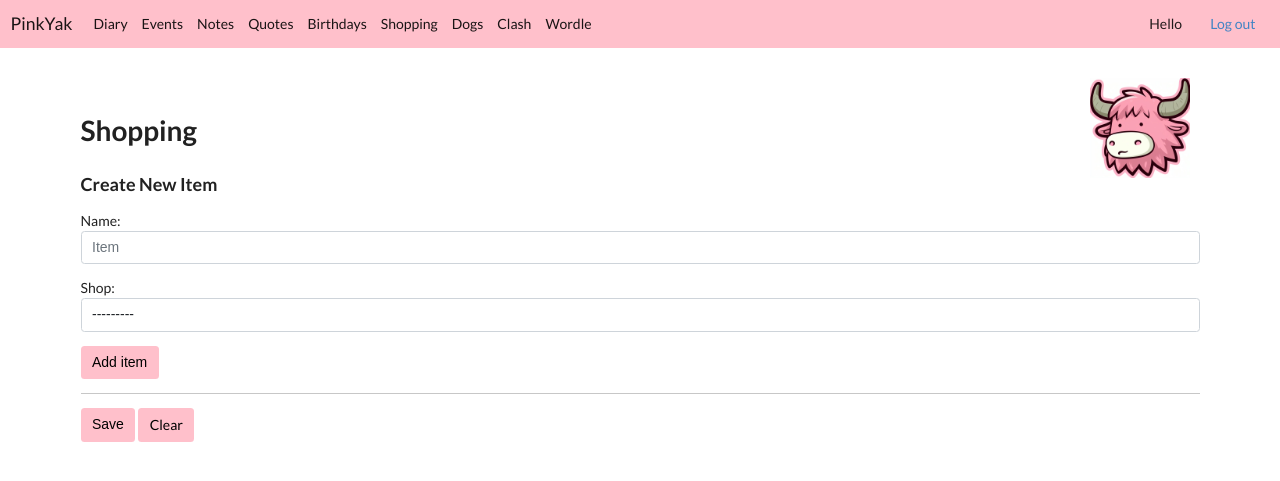
After one commit to DarrenRobinson500/delicium, a Django app: page /shopping in a window 1280 px wide. The commit adds this page. Shown: the top 481 px of the page. Run offline with Django 4.2, Linux system fonts and the light colour scheme; a user stored in the database is signed in; data that the repository does not hold is empty; some libraries are stand-ins or nearby versions.

Commit message:
Add Shopping

```diff
--- a/app/forms.py
+++ b/app/forms.py
@@ -2,6 +2,14 @@ from django.forms import *
 from .models import *
 from ckeditor.widgets import CKEditorWidget
 
+class ShoppingForm(ModelForm):
+    class Meta:
+        model = Shopping
+        fields = ['name', "shop", ]
+        widgets = {
+            'name': TextInput(attrs={'class':'form-control', 'placeholder': "Item"}),
+            'shop': Select(attrs={'class': 'form-control'}),
+        }
 class EventForm(ModelForm):
     class Meta:
         model = Event
--- a/app/models.py
+++ b/app/models.py
@@ -3,6 +3,23 @@ from django.db.models import *
 from datetime import datetime, date, timedelta
 from django.db.models.functions import ExtractMonth, ExtractDay
 from ckeditor.fields import RichTextField
+
+class Shop(Model):
+    name = TextField(null=True, blank=True)
+    order = IntegerField(null=True, blank=True)
+    def __str__(self): return self.name
+    def items(self): return Shopping.objects.filter(shop=self).order_by("order")
+    def visible(self):
+        if len(self.items()) > 0: return True
+        return False
+
+
+class Shopping(Model):
+    name = TextField(null=True, blank=True)
+    shop = ForeignKey(Shop, null=True, blank=True, on_delete=SET_NULL)
+    buy = BooleanField(null=True,)
+    order = IntegerField(null=True, blank=True)
+    def __str__(self): return self.name
 
 class Event(Model):
     description = TextField(null=True, blank=True)
@@ -65,9 +82,7 @@ class Category(Model):
         return self.name
 
 class Diary(Model):
-    # text = TextField(null=True, blank=True)
     text = RichTextField(null=True, blank=True)
-
     date = DateField(auto_now_add=True, null=True)
 
     class Meta:
@@ -127,6 +142,9 @@ class Note(Model):
         if correction_made:
             children = Note.objects.filter(parent=self).order_by("order")
         return children
+
+    def children(self):
+        return Note.objects.filter(parent=self).order_by("order")
 
 class Quote(Model):
     quote = TextField(null=True, blank=True)
@@ -236,4 +254,4 @@ def get_birthday_reminders():
             text += f"It is {object.person}'s birthday today. "
     return text
 
-all_models = [Category, Diary, Note, Quote, Birthday, Dog, Booking, Event, TH, Player]
+all_models = [Category, Diary, Note, Quote, Birthday, Dog, Booking, Event, TH, Player, Shopping, Shop]
--- a/app/static/styles.css
+++ b/app/static/styles.css
@@ -4,6 +4,7 @@
     color: black;
     background-color: #ffc0cb;
     border-color: #ffc0cb
+    padding: 10px
 }
 
 .django-ckeditor-widget {
--- a/app/templates/navbar.html
+++ b/app/templates/navbar.html
@@ -9,6 +9,7 @@
         <li class="nav-item"><a class="nav-link active" href="{% url 'notes' %}">Notes</a></li>
         <li class="nav-item"><a class="nav-link active" href="{% url 'quotes' %}">Quotes</a></li>
         <li class="nav-item"><a class="nav-link active" href="{% url 'birthdays' %}">Birthdays</a></li>
+        <li class="nav-item"><a class="nav-link active" href="{% url 'shopping'%}">Shopping</a></li>
         <li class="nav-item"><a class="nav-link active" href="{% url 'dogs' %}">Dogs</a></li>
         <li class="nav-item"><a class="nav-link active" href="{% url 'clash' %}">Clash</a></li>
         <li class="nav-item"><a class="nav-link active" href="{% url 'wordle'%}">Wordle</a></li>
--- /dev/null
+++ b/app/templates/shopping.html
@@ -0,0 +1,31 @@
+{% extends 'base.html'%}
+{% block content %}
+    <h1>Shopping</h1>
+    <h3>Create New Item</h3>
+     <form action="{% url 'shopping' %}" class="form-inline my-2 my-lg-0" method="POST">
+        {% csrf_token %}
+        {{ form.media }}
+        {{ form.as_p }}
+        <button type="submit" class="btn btn-yak">Add item</button>
+    </form>
+<hr>
+     <form action="{% url 'shopping_save' %}" class="form-inline my-2 my-lg-0" method="POST">
+        {% csrf_token %}
+         <div class="row">
+         {% for shop in shops %}
+         {% if shop.visible %}
+            <div class="col-sm-2" style="background-color: #ffe5ea; padding: 10px; border: 4px solid white;">
+                 <p><b>{{ shop }}</b></p>
+                    {% for item in shop.items %}
+                        <input type="checkbox" id="my-checkbox" name="checkbox{{ item.id }}" value="1" {% if item.buy %}checked{% endif %}>
+                        <label for="my-checkbox">{{ item }}</label><br>
+                    {% endfor %} <br>
+            </div>
+         {% endif %}
+         {% endfor %}
+         </div>
+         <button type="submit" class="btn btn-yak">Save</button> <a class="btn btn-yak" href="{% url 'shopping_clear' %}">Clear</a>
+    </form>
+
+
+{% endblock %}
--- a/app/views.py
+++ b/app/views.py
@@ -30,6 +30,40 @@ def login_user(request):
 def logout_user(request):
     logout(request)
     return redirect("login")
+
+def shopping(request):
+    if not request.user.is_authenticated: return redirect("login")
+    if request.method == 'POST':
+        form = ShoppingForm(request.POST)
+        if form.is_valid(): form.save()
+    shops = Shop.objects.order_by('order')
+
+    form = ShoppingForm()
+    context = {'form': form, 'shops': shops}
+    return render(request, 'shopping.html', context)
+
+def shopping_save(request):
+    if not request.user.is_authenticated: return redirect("login")
+    objects = Shopping.objects.all()
+    if request.method == 'POST':
+        print("Keys:", request.POST.keys())
+        for object in objects:
+            if f"checkbox{object.id}" in request.POST.keys():
+                object.buy = True
+            else:
+                object.buy = False
+            object.save()
+    return redirect('shopping')
+
+def shopping_clear(request):
+    if not request.user.is_authenticated: return redirect("login")
+    objects = Shopping.objects.all()
+    for object in objects:
+        object.buy = False
+        object.save()
+
+    return redirect('shopping')
+
 
 def dogs(request):
     if not request.user.is_authenticated: return redirect("login")
--- a/main/settings.py
+++ b/main/settings.py
@@ -153,8 +153,8 @@ STATIC_URL = 'static/'
 STATIC_ROOT = os.path.join(BASE_DIR, 'static')
 STATICFILES_DIRS = [
     os.path.join(BASE_DIR, 'app/static'),
-    os.path.join(BASE_DIR, 'ckeditor'),
-    os.path.join(BASE_DIR, 'ckeditor_uploader'),
+    # os.path.join(BASE_DIR, 'ckeditor'),
+    # os.path.join(BASE_DIR, 'ckeditor_uploader'),
 
     # BASE_DIR / 'static',
 ]
--- a/main/urls.py
+++ b/main/urls.py
@@ -30,6 +30,9 @@ urlpatterns = [
     path('login/', login_user, name="login"),
     path('logout/', logout_user, name="logout"),
     path("home", home, name="home"),
+    path("shopping", shopping, name="shopping"),
+    path("shopping_save", shopping_save, name="shopping_save"),
+    path("shopping_clear", shopping_clear, name="shopping_clear"),
     path("diary", diary, name="diary"),
     path("dogs", dogs, name="dogs"),
     path("dog_edit<id>", dog_edit, name="dog_edit"),
```
Also changed, not shown: app/migrations/0021_shopping.py (added), app/migrations/0022_shopping_order_alter_shopping_buy.py (added), app/migrations/0023_shop_shopping_shop.py (added).
